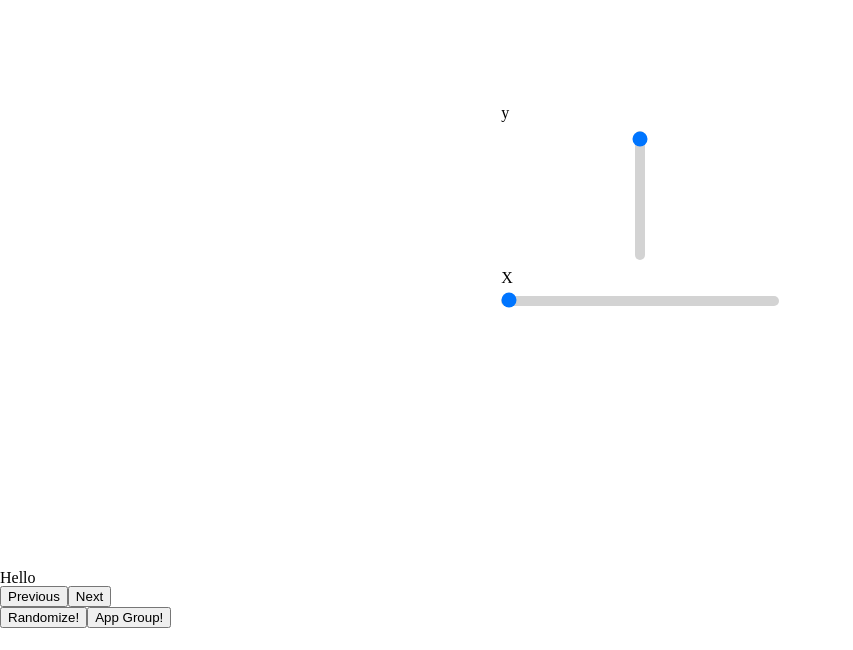
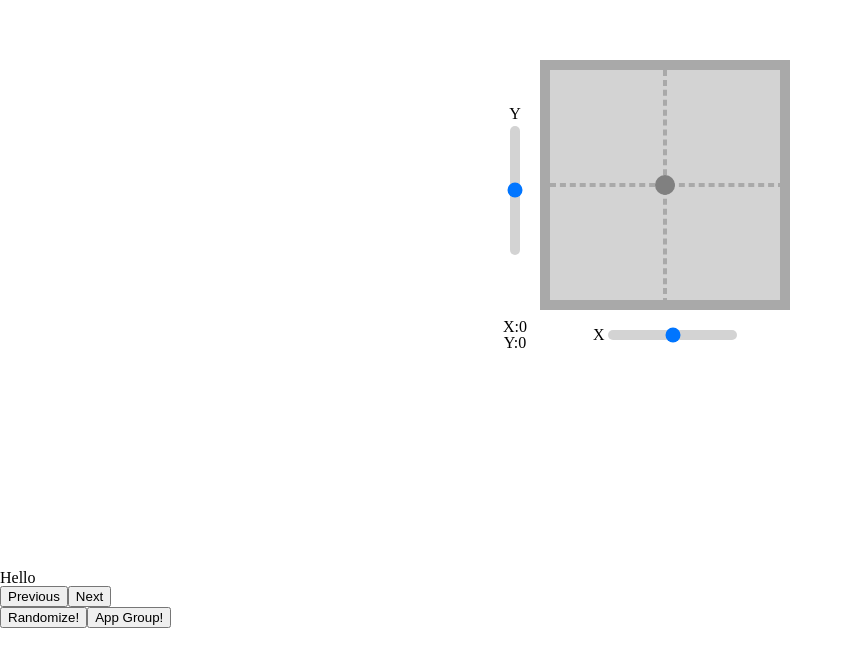
Before and after one commit to LiamMyles/polygon-art, a React (Create React App) app: page / in a window 1280 px wide. Shown: the part 150-800 px from the top of the page, without its empty margins (0-853 px from the left). Built offline with nearby package versions, Linux system fonts and the light colour scheme.

Commit message:
Add styles and thumb movement

```diff
--- a/src/components/App.tsx
+++ b/src/components/App.tsx
@@ -37,7 +37,7 @@ const App: React.FC = () => {
     <Main>
       <Screens currentScreen={navigationState.currentScreen}>
         <CenterDiv>
-          <CoordinatePicker initialX={-100} initialY={100} />
+          <CoordinatePicker initialX={0} initialY={0} />
         </CenterDiv>
         <MainCanvas />
         <GroupsDisplay />
--- a/src/components/CoordinatePicker.tsx
+++ b/src/components/CoordinatePicker.tsx
@@ -1,9 +1,97 @@
 import React, { useState } from "react"
 import { Slider, SliderHandlerFunction } from "./Slider"
+import styled from "styled-components"
 
 interface CoordinatePickerProps {
   initialX: number
   initialY: number
+}
+
+const CoordinatePickerWrappingDiv = styled.div`
+  display: grid;
+  grid-template-columns: 50px 1fr 1fr;
+  grid-template-rows: 1fr 1fr 50px;
+  width: 300px;
+  height: 300px;
+`
+const YSliderWrappingDiv = styled.div`
+  grid-column: 1/2;
+  grid-row: 1/3;
+  justify-self: center;
+  align-self: center;
+  display: grid;
+  grid-template-rows: 10px 1fr;
+  text-align: center;
+`
+const XSliderWrappingDiv = styled.div`
+  grid-column: 2/4;
+  grid-row: 3/4;
+  justify-self: center;
+  align-self: center;
+  display: grid;
+  grid-template-columns: 10px 1fr;
+  align-items: center;
+  grid-gap: 5px;
+`
+const CoordinatePositionsDiv = styled.div`
+  grid-column: 1/2;
+  grid-row: 3/4;
+  justify-self: center;
+  align-self: center;
+  text-align: center;
+`
+const CoordinatePanelDiv = styled.div`
+  background: lightgray;
+  grid-column: 2/4;
+  grid-row: 1/3;
+  position: relative;
+  border: 10px solid darkgrey;
+  &:before,
+  &:after {
+    position: absolute;
+    content: "";
+    border: 2px darkgrey dashed;
+  }
+  &:before {
+    width: 100%;
+    top: 50%;
+    transform: translateY(-2px);
+  }
+  &:after {
+    z-index: 0;
+    height: 100%;
+    right: 50%;
+    transform: translateX(2px);
+  }
+`
+const CoordinateThumbDiv = styled.div`
+  position: absolute;
+  z-index: 1;
+  background: grey;
+  border-radius: 20px;
+  width: 20px;
+  height: 20px;
+  top: 0%;
+  right: 0%;
+  transform: translate(50%, -50%);
+`
+
+interface getNewValueForRangeOptions {
+  oldValue: number
+  oldMin: number
+  oldMax: number
+  newMin: number
+  newMax: number
+}
+
+function getNewValueForRange({
+  oldValue,
+  oldMin,
+  oldMax,
+  newMin,
+  newMax,
+}: getNewValueForRangeOptions): number {
+  return ((oldValue - oldMin) * (newMax - newMin)) / (oldMax - oldMin) + newMin
 }
 
 export const CoordinatePicker: React.FC<CoordinatePickerProps> = ({
@@ -29,18 +117,46 @@ export const CoordinatePicker: React.FC<CoordinatePickerProps> = ({
       setYCord(convertedValue)
     }
   }
+  const yToTopPosition = getNewValueForRange({
+    oldValue: yCord,
+    oldMin: -100,
+    oldMax: 100,
+    newMin: 0,
+    newMax: 100,
+  })
+  const xToTopPosition = getNewValueForRange({
+    oldValue: xCord,
+    oldMin: -100,
+    oldMax: 100,
+    newMin: 0,
+    newMax: 100,
+  })
+  const positionStyles = {
+    right: `${yToTopPosition}%`,
+    top: `${xToTopPosition}%`,
+  }
   return (
-    <div>
+    <CoordinatePickerWrappingDiv>
+      <YSliderWrappingDiv>
         <Slider
           max={100}
           min={-100}
           currentValue={yCord}
-        label="y"
+          label="Y"
           id="y"
           simpleThumb={true}
           vertical={true}
           handler={yInputHandler}
         />
+      </YSliderWrappingDiv>
+      <CoordinatePositionsDiv>
+        <p>X:{xCord}</p>
+        <p>Y:{yCord}</p>
+      </CoordinatePositionsDiv>
+      <CoordinatePanelDiv>
+        <CoordinateThumbDiv style={positionStyles}></CoordinateThumbDiv>
+      </CoordinatePanelDiv>
+      <XSliderWrappingDiv>
         <Slider
           max={100}
           min={-100}
@@ -50,6 +166,7 @@ export const CoordinatePicker: React.FC<CoordinatePickerProps> = ({
           simpleThumb={true}
           handler={xInputHandler}
         />
-    </div>
+      </XSliderWrappingDiv>
+    </CoordinatePickerWrappingDiv>
   )
 }
```
Lines whose indentation alone changed are shown as unchanged.
